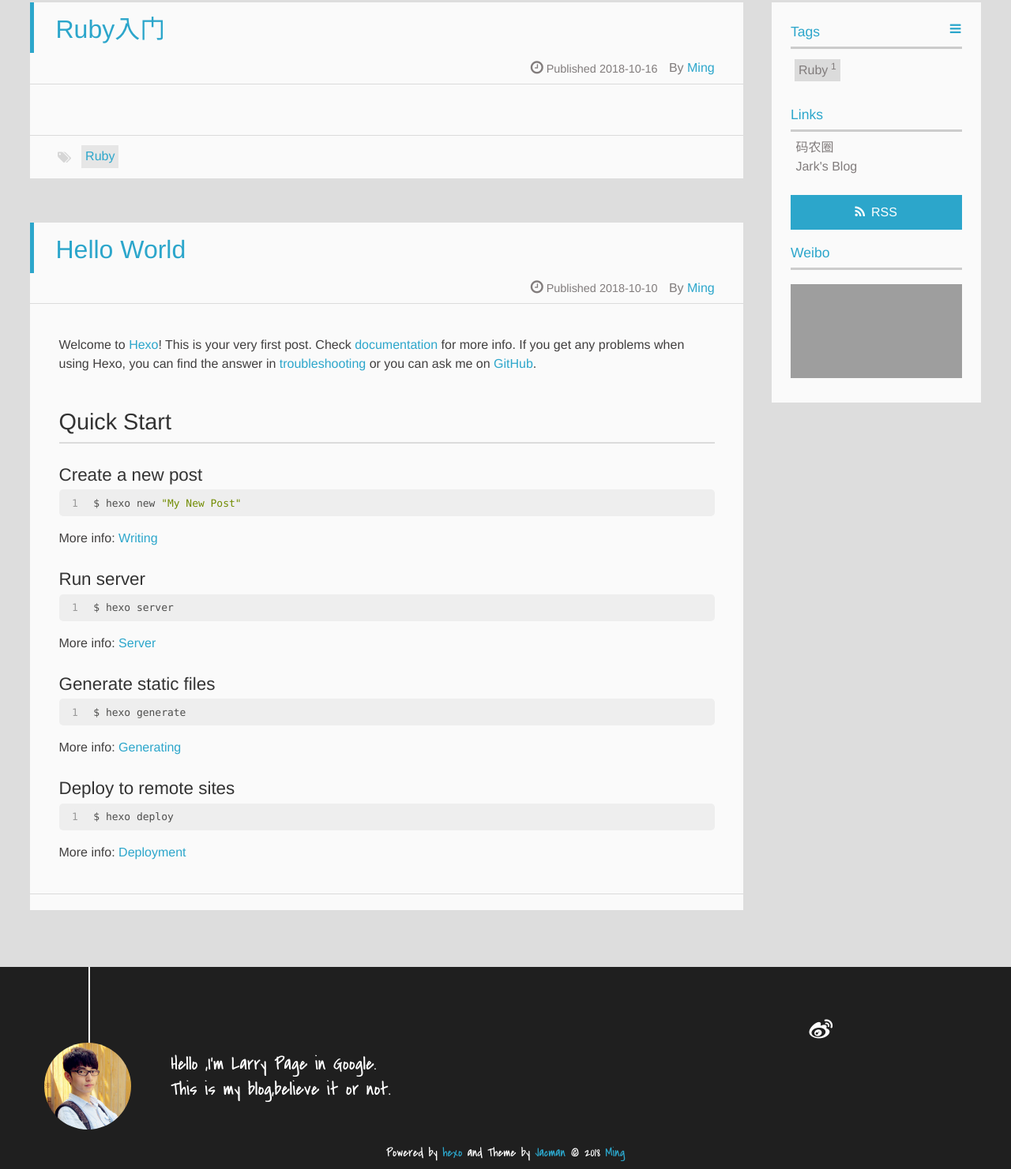
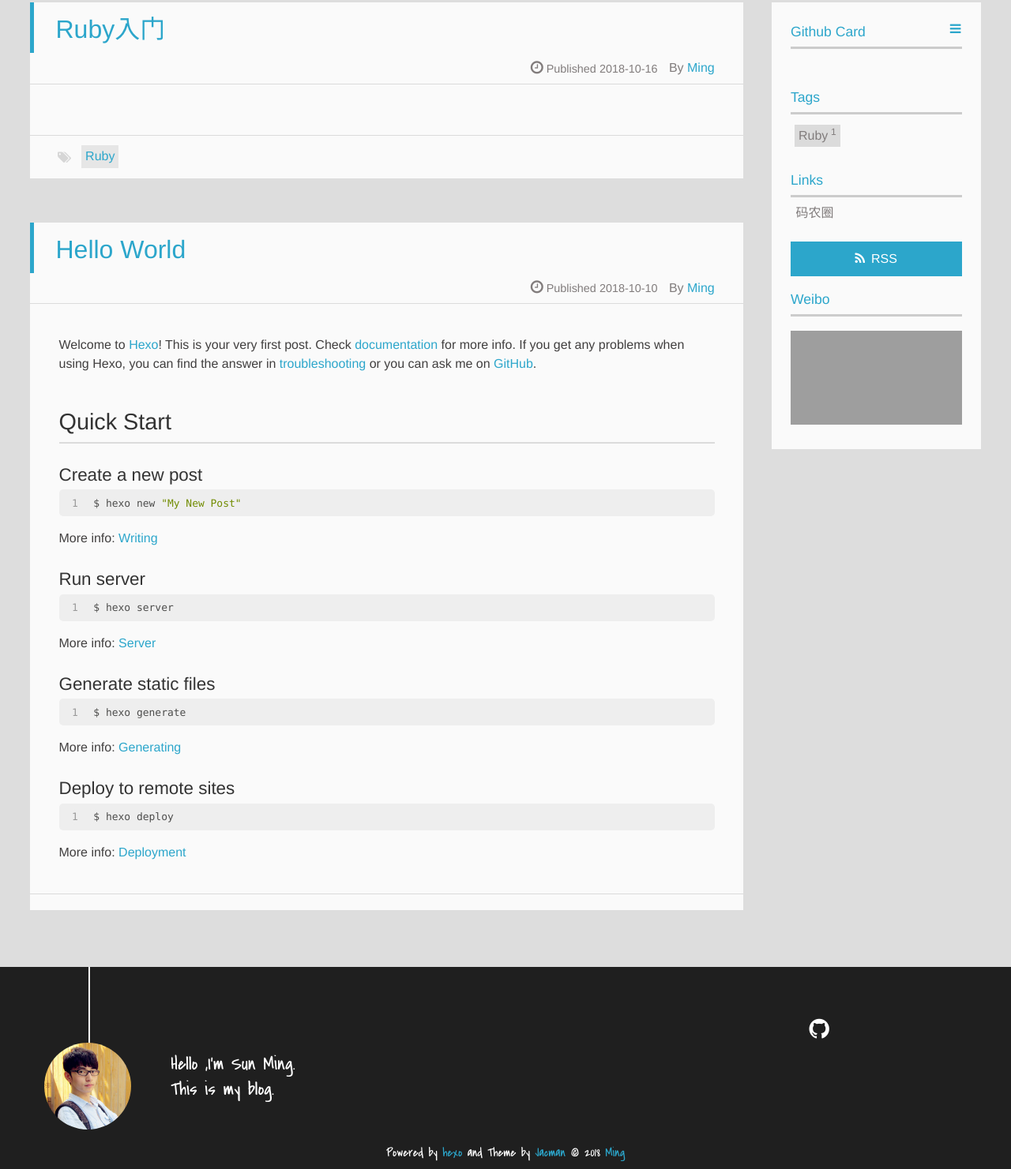
Before and after one commit to sunming93/sunming93.github.io, a plain HTML site: page index.html in a window 1280 px wide. Shown: the part 210-1691 px from the top of the page at 79% size. Drawn offline with Linux system fonts and the light colour scheme; grey boxes are pictures that could not be loaded; a script that the page names is missing.

Commit message:
Site updated: 2018-10-16 19:36:43

```diff
--- a/index.html
+++ b/index.html
@@ -194,6 +194,12 @@
 <aside class="clearfix">
 
 
+<div class="github-card">
+<p class="asidetitle">Github Card</p>
+<div class="github-card" data-github="sunming for https://github.com/sunming93" data-theme="medium"></div>
+<script type="text/javascript" src="//cdn.jsdelivr.net/github-cards/latest/widget.js" ></script>
+</div>
+
 
 
 
@@ -218,12 +224,6 @@
           <li>
 
             	<a href="https://coderq.com" target="_blank" title="一个面向程序员交流分享的新一代社区">码农圈</a>
-
-          </li>
-
-          <li>
-
-            	<a href="http://wuchong.me" target="_blank" title="Jark&#39;s Blog">Jark&#39;s Blog</a>
 
           </li>
 
@@ -255,14 +255,14 @@
 
 
 	<section class="info">
-		<p> Hello ,I&#39;m Larry Page in Google. <br/>
-			This is my blog,believe it or not.</p>
+		<p> Hello ,I&#39;m Sun Ming. <br/>
+			This is my blog.</p>
 	</section>
 
 	<div class="social-font" class="clearfix">
 
-		<a href="http://weibo.com/2176287895" target="_blank" class="icon-weibo" title="微博"></a>
 
+		<a href="https://github.com/sunming for https://github.com/sunming93" target="_blank" class="icon-github" title="github"></a>
 
 
 
```
Also changed, not shown: 2018/10/10/hello-world/index.html (+9 -9 lines), 2018/10/16/Ruby入门/index.html (+9 -9 lines), archives/2018/10/index.html (+3 -3 lines), archives/2018/index.html (+3 -3 lines), archives/index.html (+3 -3 lines), tags/Ruby/index.html (+3 -3 lines).
